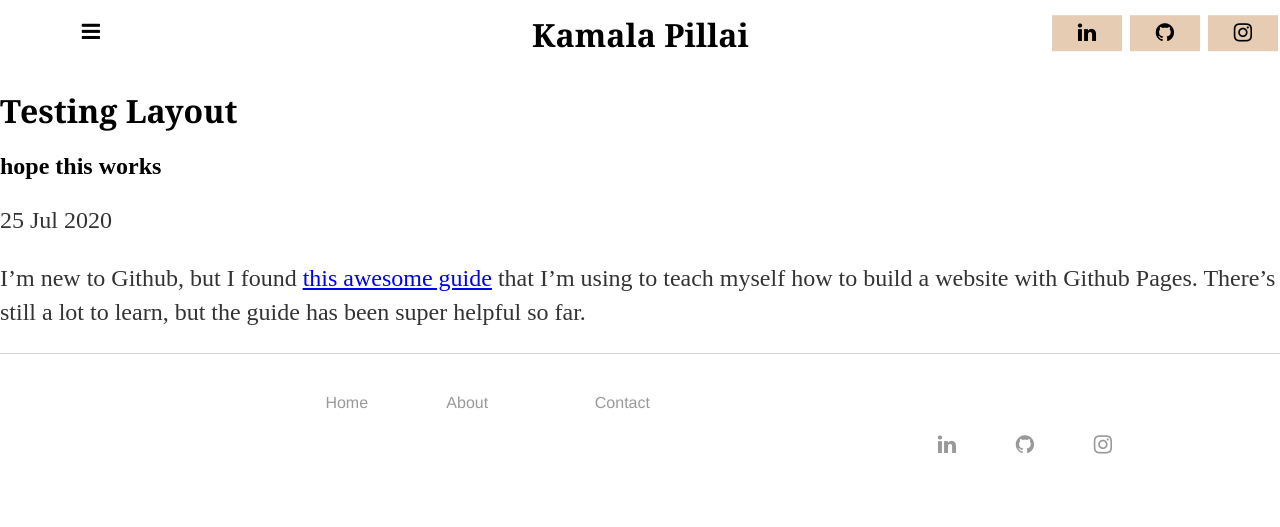
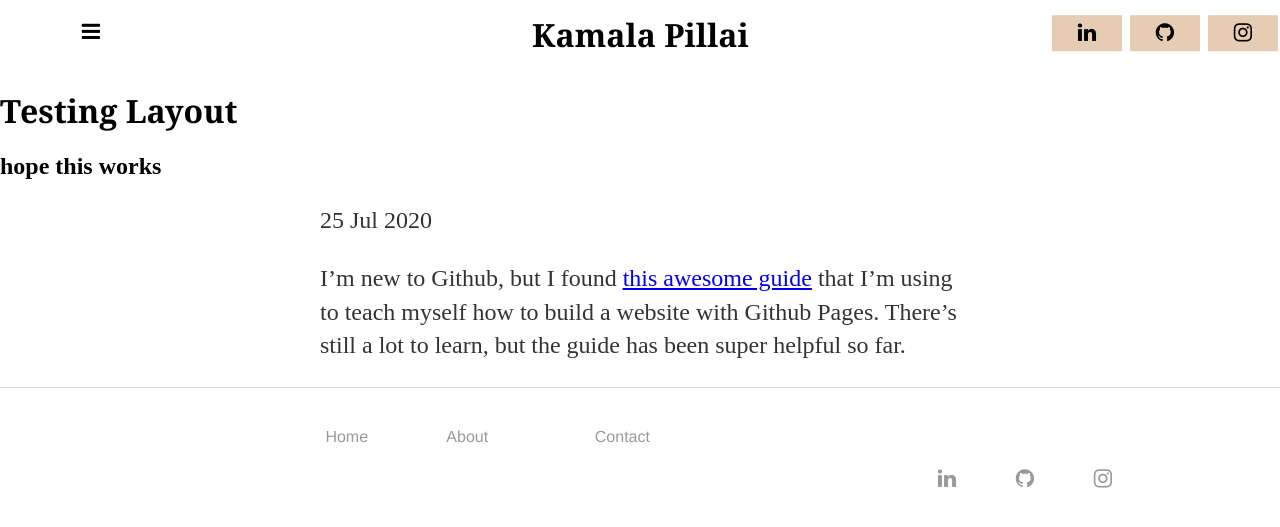
Before and after one commit to kpill/kpill.github.io, a Jekyll site: the page built from _posts/2020-07-25-testing.md, in a window 1280 px wide. Shown: the top 527 px of the page. Built offline with Jekyll 4.4.1, drawn with Linux system fonts in a browser that asks for light colours.

Commit message:
Update main.css

```diff
--- a/css/main.css
+++ b/css/main.css
@@ -196,6 +196,8 @@ p {
     font-size: 1.5em;
     line-height: 1.4em;
     color: #333;
+	margin-left: 25vw;
+	margin-right: 25vw;
 }
 
 footer {
@@ -248,3 +250,20 @@ img.link {
 img.link:hover {
 	opacity: 0.75;
 }
+
+h1.post {
+	font-family: "Arial Black", Gadget, sans-serif;
+	margin-left: 25vw;
+	margin-right: 25vw;
+}
+
+h2.post, h3.post {
+	font-family: "Palatino Linotype", "Book Antiqua", Palatino, serif;
+	margin-left: 25vw;
+}
+
+img.post {
+	width: 50vw;
+	height: 30vw;
+	margin-left: 25vw;
+}
```
